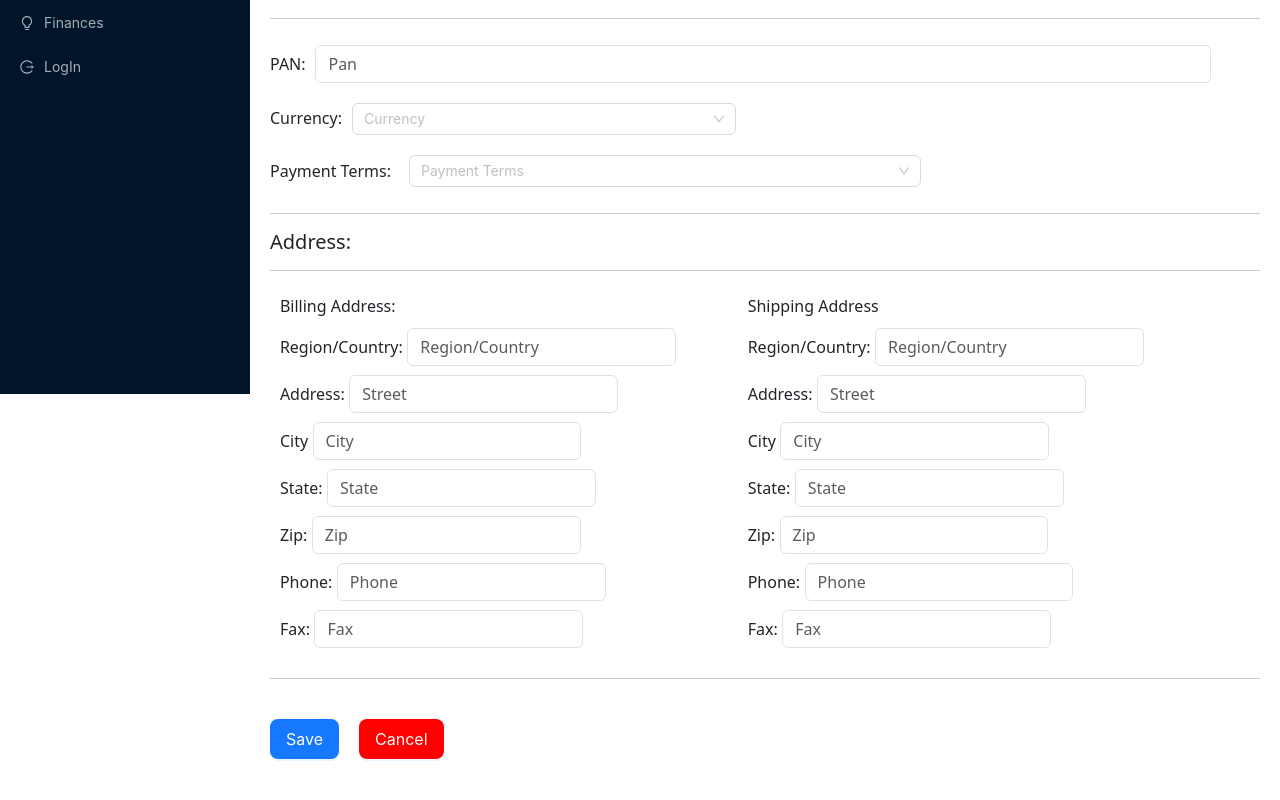
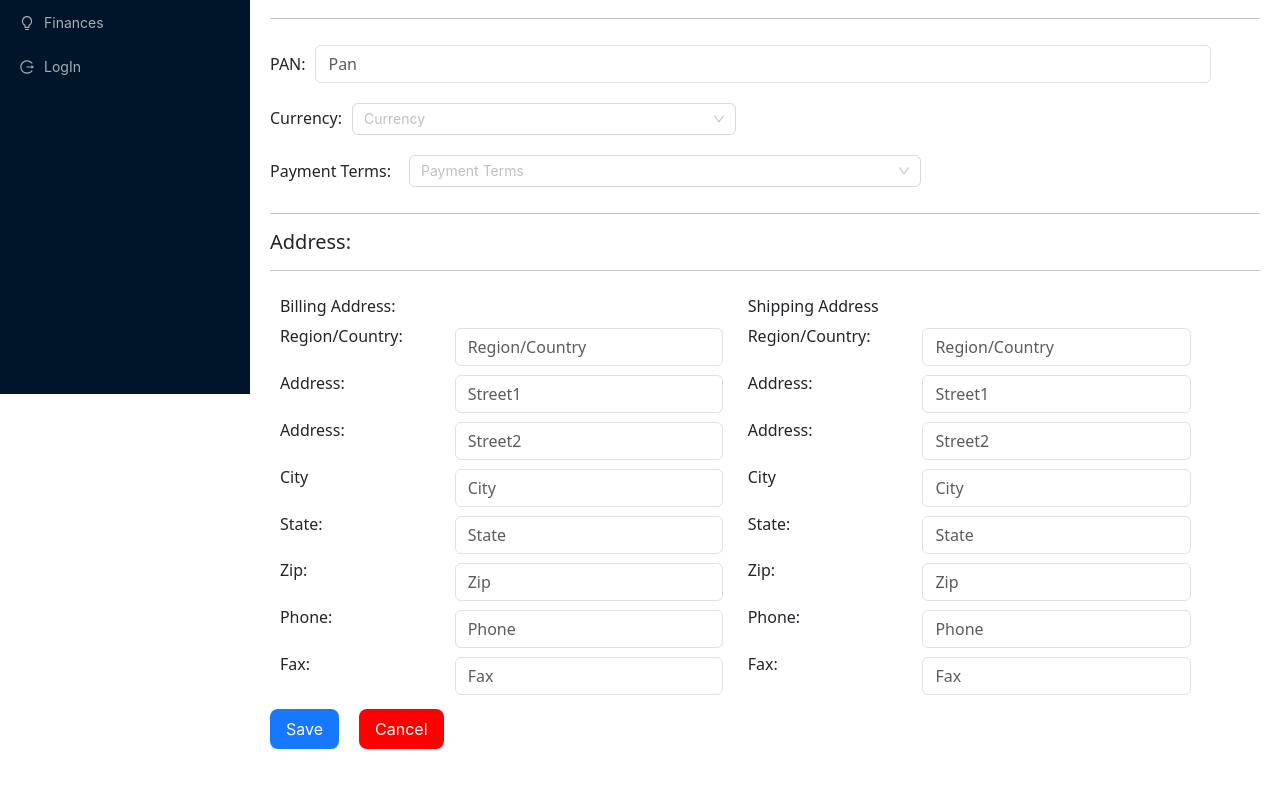
Before and after one commit to ramnadh80lipon/wms_frontend, a React (Create React App) app: page /addnewcustomer in a window 1280 px wide. Shown: the part 426-1226 px from the top of the page. After the commit the page ends 1175 px from the top, so only its background shows below. Built offline with nearby package versions, Linux system fonts and the light colour scheme.

Commit message:
Address Fields Aligned to right

```diff
--- /dev/null
+++ b/src/components/customer/AddNewCustomer.css
@@ -0,0 +1,44 @@
+div label{
+    padding-right: 25px;
+}
+.salutation{
+    margin: 10px;
+    width:120px
+}
+.name input{
+    width: 25vw;
+    display: inline-block;
+    margin: 1%;
+}
+.companyname{
+    width: 65vw;
+    margin: 1%;
+    display:inline-block;
+}
+.email input{
+    width: 25vw;
+    margin:1%;
+    display: inline-block;
+}
+.phone input{
+    width: 25vw;
+    margin: 1%;
+    display: inline-block;
+
+
+}
+
+.nav ol{
+    display: flex;
+    justify-content: space-evenly;
+}
+
+ol li{
+   list-style-type: none;
+   display: inline-block;
+   text-decoration: none;
+
+}
+li a{
+    text-decoration: none;
+}
--- a/src/components/customer/AddNewCustomer.jsx
+++ b/src/components/customer/AddNewCustomer.jsx
@@ -22,14 +22,16 @@ function AddNewCustomer() {
     currency: "",
     paymentterms: "",
     billingaddressregion: "",
-    billingaddressstreet: "",
+    billingaddressstreet1: "",
+    billingaddressstreet2: "",
     billingaddresscity: "",
     billingaddressstate: "",
     billingaddresszip: "",
     billingaddressphone: "",
     billingaddressfax: "",
     shippingaddressregion: "",
-    shippingaddressstreet: "",
+    shippingaddressstreet1: "",
+    shippingaddressstreet2: "",
     shippingaddresscity: "",
     shippingaddressstate: "",
     shippingaddresszip: "",
@@ -236,6 +238,7 @@ function AddNewCustomer() {
       <div id="other">
         <h5>Other:</h5>
         <hr />
+        <div>
           <label htmlFor="">PAN:</label>
           <input
             type="text"
@@ -245,12 +248,16 @@ function AddNewCustomer() {
             value={formData.pan}
             onChange={(e) => setFormData({ ...formData, pan: e.target.value })}
           />
+        </div>
+        <div>
           <label htmlFor="">Currency:</label>
           <Space wrap>
             <Select
               placeholder="Currency"
               style={{ margin: "10px", width: "30vw" }}
-            onChange={(value) => setFormData({ ...formData, currency: value })}
+              onChange={(value) =>
+                setFormData({ ...formData, currency: value })
+              }
               options={[
                 { value: "USD", label: "United States Dollar (USD)" },
                 { value: "EUR", label: "Euro (EUR)" },
@@ -278,6 +285,8 @@ function AddNewCustomer() {
               ]}
             />
           </Space>
+        </div>
+        <div>
           <Space wrap>
             <label htmlFor="">Payment Terms:</label>
             <Select
@@ -296,6 +305,8 @@ function AddNewCustomer() {
               <Option value="Custom">Custom</Option>
             </Select>
           </Space>
+        </div>
+
         <hr />
       </div>
 
@@ -312,13 +323,18 @@ function AddNewCustomer() {
           }}
         >
           <h6>Billing Address:</h6>
-          <div>
+          <div style={{ display: "flex", justifyContent: "space-between" }}>
             <label htmlFor="">Region/Country:</label>
             <input
               type="text"
               placeholder="Region/Country"
               className="form-control"
-              style={{ width: "60%", display: "inline-block", margin: "1%" }}
+              style={{
+                width: "60%",
+                display: "inline-block",
+                margin: "1%",
+                float: "right",
+              }}
               value={formData.billingaddressregion}
               onChange={(e) =>
                 setFormData({
@@ -328,56 +344,103 @@ function AddNewCustomer() {
               }
             />
           </div>
-         <div>
+
+          <div style={{ display: "flex", justifyContent: "space-between" }}>
             <label htmlFor="">Address:</label>
             <input
               type="text"
-            placeholder="Street"
+              placeholder="Street1"
               className="form-control"
-            style={{ width: "60%", display: "inline-block", margin: "1%" }}
-            value={formData.billingaddressstreet}
+              style={{
+                width: "60%",
+                display: "inline-block",
+                margin: "1%",
+                float: "right",
+              }}
+              value={formData.billingaddressstreet1}
               onChange={(e) =>
-              setFormData({ ...formData, billingaddressstreet: e.target.value })
+                setFormData({
+                  ...formData,
+                  billingaddressstreet1: e.target.value,
+                })
+              }
+            />
+          </div>
+          <div style={{ display: "flex", justifyContent: "space-between" }}>
+            <label htmlFor="">Address:</label>
+            <input
+              type="text"
+              placeholder="Street2"
+              className="form-control"
+              style={{
+                width: "60%",
+                display: "inline-block",
+                margin: "1%",
+                float: "right",
+              }}
+              value={formData.billingaddressstreet2}
+              onChange={(e) =>
+                setFormData({
+                  ...formData,
+                  billingaddressstreet2: e.target.value,
+                })
               }
             />
           </div>
 
 
-
-         <div>
+          <div style={{ display: "flex", justifyContent: "space-between" }}>
             <label htmlFor="">City</label>
             <input
               type="text"
               placeholder="City"
               className="form-control"
-            style={{ width: "60%", display: "inline-block", margin: "1%" }}
+              style={{
+                width: "60%",
+                display: "inline-block",
+                margin: "1%",
+                float: "right",
+              }}
               value={formData.billingaddresscity}
               onChange={(e) =>
                 setFormData({ ...formData, billingaddresscity: e.target.value })
               }
             />
           </div>
-         <div>
+          <div style={{ display: "flex", justifyContent: "space-between" }}>
             <label htmlFor="">State:</label>
             <input
               type="text"
               placeholder="State"
               className="form-control"
-            style={{ width: "60%", display: "inline-block", margin: "1%" }}
+              style={{
+                width: "60%",
+                display: "inline-block",
+                margin: "1%",
+                float: "right",
+              }}
               value={formData.billingaddressstate}
               onChange={(e) =>
-              setFormData({ ...formData, billingaddressstate: e.target.value })
+                setFormData({
+                  ...formData,
+                  billingaddressstate: e.target.value,
+                })
               }
             />
           </div>
 
-          <div>
+          <div style={{ display: "flex", justifyContent: "space-between" }}>
             <label htmlFor="">Zip:</label>
             <input
               type="text"
               placeholder="Zip"
               className="form-control"
-            style={{ width: "60%", display: "inline-block", margin: "1%" }}
+              style={{
+                width: "60%",
+                display: "inline-block",
+                margin: "1%",
+                float: "right",
+              }}
               value={formData.billingaddresszip}
               onChange={(e) =>
                 setFormData({ ...formData, billingaddresszip: e.target.value })
@@ -385,34 +448,45 @@ function AddNewCustomer() {
             />
           </div>
 
-          <div>
+          <div style={{ display: "flex", justifyContent: "space-between" }}>
             <label htmlFor="">Phone:</label>
             <input
               type="text"
               placeholder="Phone"
               className="form-control"
-            style={{ width: "60%", display: "inline-block", margin: "1%" }}
+              style={{
+                width: "60%",
+                display: "inline-block",
+                margin: "1%",
+                float: "right",
+              }}
               value={formData.billingaddressphone}
               onChange={(e) =>
-              setFormData({ ...formData, billingaddressphone: e.target.value })
+                setFormData({
+                  ...formData,
+                  billingaddressphone: e.target.value,
+                })
               }
             />
           </div>
-          <div>
+          <div style={{ display: "flex", justifyContent: "space-between" }}>
             <label htmlFor="">Fax:</label>
             <input
               type="text"
               placeholder="Fax"
               className="form-control"
-            style={{ width: "60%", display: "inline-block", margin: "1%" }}
+              style={{
+                width: "60%",
+                display: "inline-block",
+                margin: "1%",
+                float: "right",
+              }}
               value={formData.billingaddressfax}
               onChange={(e) =>
                 setFormData({ ...formData, billingaddressfax: e.target.value })
               }
             />
-
           </div>
-
         </div>
         <div
           style={{
@@ -422,14 +496,19 @@ function AddNewCustomer() {
           }}
         >
           <h6>Shipping Address</h6>
-          <div>
+          <div style={{ display: "flex", justifyContent: "space-between" }}>
             <label htmlFor="">Region/Country:</label>
 
             <input
               type="text"
               placeholder="Region/Country"
               className="form-control"
-              style={{ width: "60%", display: "inline-block", margin: "1%" }}
+              style={{
+                width: "60%",
+                display: "inline-block",
+                margin: "1%",
+                float: "right",
+              }}
               value={formData.shippingaddressregion}
               onChange={(e) =>
                 setFormData({
@@ -439,88 +518,153 @@ function AddNewCustomer() {
               }
             />
           </div>
+          <div style={{ display: "flex", justifyContent: "space-between" }}>
             <label htmlFor="">Address:</label>
             <input
               type="text"
-            placeholder="Street"
+              placeholder="Street1"
               className="form-control"
-            style={{ width: "60%", display: "inline-block", margin: "1%" }}
-            value={formData.shippingaddressstreet}
+              style={{
+                width: "60%",
+                display: "inline-block",
+                margin: "1%",
+                float: "right",
+              }}
+              value={formData.shippingaddressstreet1}
               onChange={(e) =>
                 setFormData({
                   ...formData,
-                shippingaddressstreet: e.target.value,
+                  shippingaddressstreet1: e.target.value,
                 })
               }
             />
-          <br />
+          </div>
+          <div style={{ display: "flex", justifyContent: "space-between" }}>
+            <label htmlFor="">Address:</label>
+            <input
+              type="text"
+              placeholder="Street2"
+              className="form-control"
+              style={{
+                width: "60%",
+                display: "inline-block",
+                margin: "1%",
+                float: "right",
+              }}
+              value={formData.shippingaddressstreet2}
+              onChange={(e) =>
+                setFormData({
+                  ...formData,
+                  shippingaddressstreet2: e.target.value,
+                })
+              }
+            />
+          </div>
 
+          <div style={{ display: "flex", justifyContent: "space-between" }}>
             <label htmlFor="">City</label>
             <input
               type="text"
               placeholder="City"
               className="form-control"
-            style={{ width: "60%", display: "inline-block", margin: "1%" }}
+              style={{
+                width: "60%",
+                display: "inline-block",
+                margin: "1%",
+                float: "right",
+              }}
               value={formData.shippingaddresscity}
               onChange={(e) =>
-              setFormData({ ...formData, shippingaddresscity: e.target.value })
+                setFormData({
+                  ...formData,
+                  shippingaddresscity: e.target.value,
+                })
               }
             />
-          <br />
+          </div>
+          <div style={{ display: "flex", justifyContent: "space-between" }}>
             <label htmlFor="">State:</label>
             <input
               type="text"
               placeholder="State"
               className="form-control"
-            style={{ width: "60%", display: "inline-block", margin: "1%" }}
+              style={{
+                width: "60%",
+                display: "inline-block",
+                margin: "1%",
+                float: "right",
+              }}
               value={formData.shippingaddressstate}
               onChange={(e) =>
-              setFormData({ ...formData, shippingaddressstate: e.target.value })
+                setFormData({
+                  ...formData,
+                  shippingaddressstate: e.target.value,
+                })
               }
             />
-          <br />
+          </div>
+
+          <div style={{ display: "flex", justifyContent: "space-between" }}  >
             <label htmlFor="">Zip:</label>
             <input
               type="text"
               placeholder="Zip"
               className="form-control"
-            style={{ width: "60%", display: "inline-block", margin: "1%" }}
+              style={{
+                width: "60%",
+                display: "inline-block",
+                margin: "1%",
+                float: "right",
+              }}
               value={formData.shippingaddresszip}
               onChange={(e) =>
                 setFormData({ ...formData, shippingaddresszip: e.target.value })
               }
             />
-          <br />
+          </div>
+          <div style={{ display: "flex", justifyContent: "space-between" }}>
             <label htmlFor="">Phone:</label>
             <input
               type="text"
               placeholder="Phone"
               className="form-control"
-            style={{ width: "60%", display: "inline-block", margin: "1%" }}
+              style={{
+                width: "60%",
+                display: "inline-block",
+                margin: "1%",
+                float: "right",
+              }}
               value={formData.shippingaddressphone}
               onChange={(e) =>
-              setFormData({ ...formData, shippingaddressphone: e.target.value })
+                setFormData({
+                  ...formData,
+                  shippingaddressphone: e.target.value,
+                })
               }
             />
-          <br />
+          </div>
+
+          <div style={{ display: "flex", justifyContent: "space-between" }}>
             <label htmlFor="">Fax:</label>
             <input
               type="text"
               placeholder="Fax"
               className="form-control"
-            style={{ width: "60%", display: "inline-block", margin: "1%" }}
+              style={{
+                width: "60%",
+                display: "inline-block",
+                margin: "1%",
+                float: "right",
+              }}
               value={formData.shippingaddressfax}
               onChange={(e) =>
                 setFormData({ ...formData, shippingaddressfax: e.target.value })
               }
             />
           </div>
-
-        <br />
-        <hr />
+        </div>
       </div>
 
-      <br />
       <div>
         <Button type="primary" size="large">
           Save
@@ -533,8 +677,7 @@ function AddNewCustomer() {
           Cancel
         </Button>
       </div>
-      <br />
-      <br />
+      <div></div>
     </div>
   );
 }
```
Lines whose indentation alone changed are shown as unchanged.
